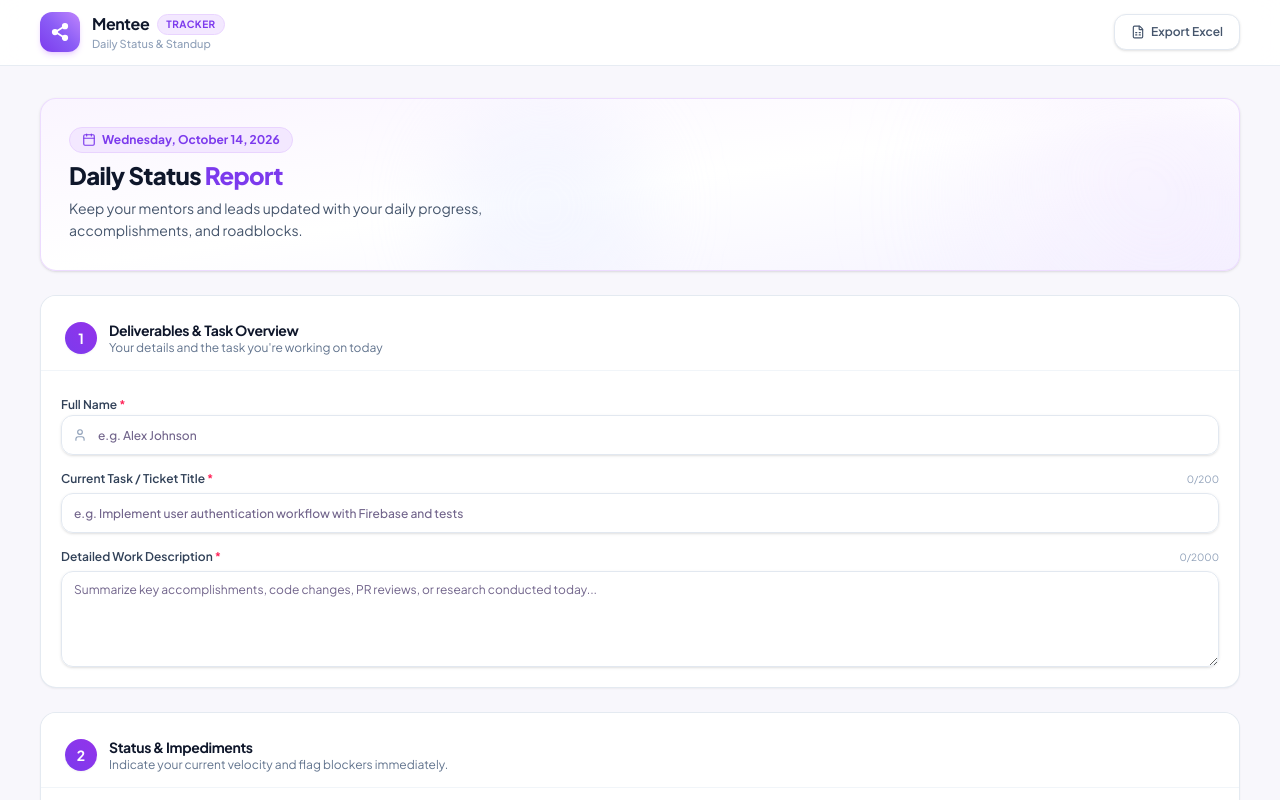
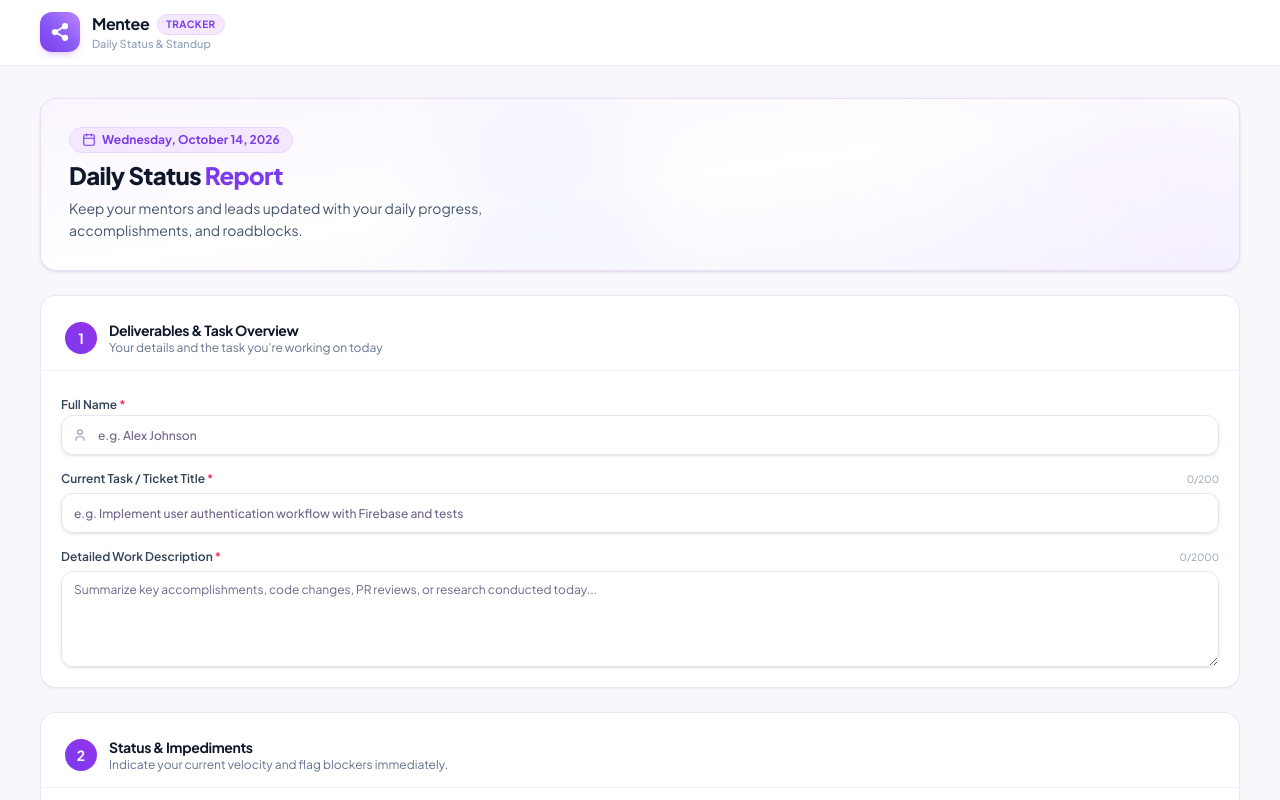
Before and after one commit to Kaviya0509/daily-staus-mentee, a React (Vite) app: page /form in a window 1280 px wide. Shown: the top 800 px of the page. Built offline with nearby package versions, Linux system fonts and the light colour scheme; no server answers.

Commit message:
feat: add DailyStatusFormPage component for daily mentee report submissions

```diff
--- a/src/pages/DailyStatusFormPage.tsx
+++ b/src/pages/DailyStatusFormPage.tsx
@@ -3,7 +3,6 @@ import { useForm } from "react-hook-form";
 import { zodResolver } from "@hookform/resolvers/zod";
 import { format } from "date-fns";
 import { toast } from "sonner";
-import { Link } from "react-router-dom";
 import {
   Loader2,
   Calendar,
@@ -16,7 +15,6 @@ import {
   MinusCircle,
   PauseCircle,
   User,
-  FileSpreadsheet,
 } from "lucide-react";
 
 import { createReport } from "../services/reportService";
@@ -204,16 +202,6 @@ export default function DailyStatusFormPage() {
               <p className="text-[11px] text-slate-400 font-medium">Daily Status & Standup</p>
             </div>
           </div>
-          <Link to="/export">
-            <Button
-              type="button"
-              variant="outline"
-              className="h-9 px-4 rounded-xl text-xs font-semibold border-slate-200 text-slate-600 hover:bg-slate-50"
-            >
-              <FileSpreadsheet className="h-3.5 w-3.5 mr-1.5" />
-              Export Excel
-            </Button>
-          </Link>
         </div>
       </header>
 
```
